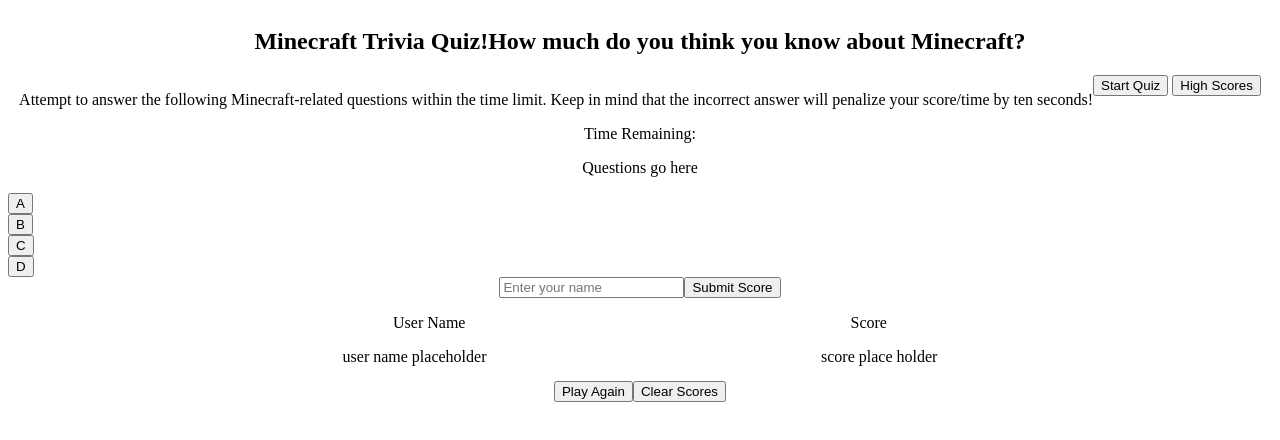
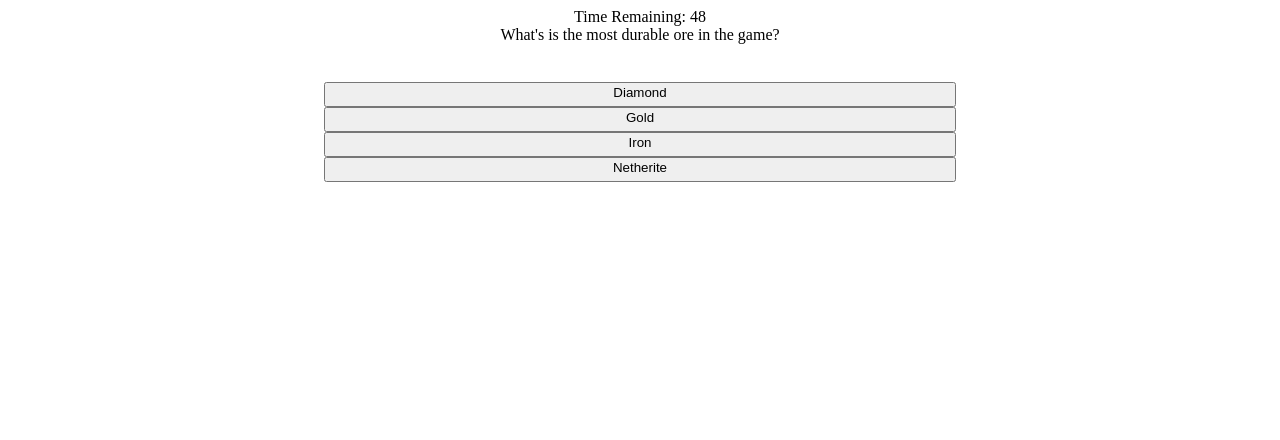
Before and after one commit to JesusV545/Minecraft-Trivia-Quiz, a plain HTML site: page index.html in a window 1280 px wide. Both pictures are taken after a click on the button "Start Quiz". Drawn offline with Linux system fonts and the light colour scheme.

Commit message:
redoing java

```diff
--- a/assets/css/style.css
+++ b/assets/css/style.css
@@ -1,4 +1,15 @@
 /*Global*/
+/* * {
+    background-image: url('https://wallpaperaccess.com/full/6104138.jpg');
+    color: white;
+    opacity: 10%;
+} */
+
+button {
+    width: 100px;
+    height: 40px;
+
+}
 
 /*Classes*/
 .start-page {
@@ -6,15 +17,28 @@
     justify-content: center;
     flex-wrap: wrap;
     text-align: center;
+    flex-direction: column;
 }
 
 .quiz {
     text-align: center;
+    display: none;
 
+}
+
+.answer-choices {
+    display: flex;
+    flex-direction: column;
+    justify-content: center;
+    align-items: center;
+    margin-top: 3%;
 }
 
 .choice-btn {
     display: flex;
+    justify-content: center;
+    width: 50%;
+    height: 25px;
 }
 
 .user-scores {
@@ -25,6 +49,11 @@
 .high-score-page {
 
 }
+
+.high-score-container {
+    display: none;
+}
+
 /*IDs*/
 #high-score-info {
     display: flex;
@@ -35,9 +64,15 @@
     display: flex;
     justify-content: center;
     margin-top: 15px;
+    display: none;
 }
 
 #gameover-page {
     display: flex;
     justify-content: center;
+    display: none;
 }
+
+::placeholder {
+    color: white;
+}
--- a/assets/java/script.js
+++ b/assets/java/script.js
@@ -1,4 +1,4 @@
-let quizQuestions = [
+const quizQuestions = [
     {
         question: "What's is the most durable ore in the game?",
         choiceA: "Diamond",
@@ -56,3 +56,92 @@
         choiceD: "All of the above",
         correctAnswer: "D"},
 ];
+
+let startButton = document.querySelector(".start-btn");
+let quizPage = document.querySelector(".quiz");
+let startingPage = document.querySelector(".start-page");
+let quizTimer = document.querySelector("#timer");
+let currentQuestionIndex = 0;;
+let quizIndex = quizQuestions.length;
+let score = 0;
+
+
+
+function startQuiz(){
+    //console.log("click");
+    startingPage.style.display = "none";
+    quizPage.style.display = "block";
+    quizPage.style.textAlign = "center";
+
+    //need to set up timer and display the time going down
+    timerFunction();
+
+    //need to get questions to replace the placeholder
+    //need to get the questions to show up next to answer choices
+    generateQQ();
+
+}
+
+function timerFunction(){
+    let timeRemaining = 50;
+    let timer = setInterval(function(){
+        timeRemaining -= 1;
+        quizTimer.textContent = "Time Remaining: " + timeRemaining;
+        if (timeRemaining <= 0){
+            clearInterval(timer);
+            finalScore();
+        }
+
+    }, 1000)
+}
+
+function generateQQ(){
+
+    // console.log(quizQuestions[0]);
+
+    let currentQuestion = quizQuestions[currentQuestionIndex];
+    questionElement = document.querySelector("#quiz-questions");
+    btnA = document.querySelector("#a");
+    btnB = document.querySelector("#b");
+    btnC = document.querySelector("#c");
+    btnD = document.querySelector("#d");
+
+    questionElement.textContent = currentQuestion.question;
+    btnA.textContent = currentQuestion.choiceA;
+    btnB.textContent = currentQuestion.choiceB;
+    btnC.textContent = currentQuestion.choiceC;
+    btnD.textContent = currentQuestion.choiceD;
+
+    btnA.addEventListener("click", checkAnswer);
+    btnB.addEventListener("click", checkAnswer);
+    btnC.addEventListener("click", checkAnswer);
+    btnD.addEventListener("click", checkAnswer);
+
+
+
+}
+
+//need a function to check if the chosen answer was correct
+function checkAnswer(a) {
+
+    let correctAnswer = quizQuestions[currentQuestionIndex].correctAnswer;
+
+    if (a === correctAnswer && currentQuestionIndex !== quizIndex) {
+        console.log("correct");
+        score + 1;
+        currentQuestionIndex + 1;
+        generateQQ();
+    } else if (a !== correctAnswer && currentQuestionIndex !== quizIndex) {
+        currentQuestionIndex + 1;
+        generateQQ();
+    } else {
+        showScore();
+    }
+}
+
+//need a function to show the final score
+function finalScore() {
+
+}
+
+startButton.addEventListener("click", startQuiz);
--- a/index.html
+++ b/index.html
@@ -25,20 +25,22 @@
         </section>
 
         <quiz class="quiz">
-            <div>Time Remaining: </div>
-            <div><p>Questions go here</p></div>
+            <div id="timer">Time Remaining: </div>
+            <div id="quiz-questions">Questions go here</div>
 
-            <button id="a" class="choice-btn">A</button>
-            <button id="b" class="choice-btn">B</button>
-            <button id="c" class="choice-btn">C</button>
-            <button id="d" class="choice-btn">D</button>
+            <div class="answer-choices">
+                <button id="a" class="choice-btn">A</button>
+                <button id="b" class="choice-btn">B</button>
+                <button id="c" class="choice-btn">C</button>
+                <button id="d" class="choice-btn">D</button>
+            </div>
 
             <div id="results"></div>
         </quiz>
 
         <section id="gameover-page">
             <div id="final-score"></div>
-            <input type="text" placeholder="Enter your name" id="input-name">
+            <input type="text" color="white" placeholder="Enter your name" id="input-name">
             <button id="score-submission">Submit Score</button>
         </section>
 
```
Also changed, not shown: assets/images/6104138.jpg (added).
